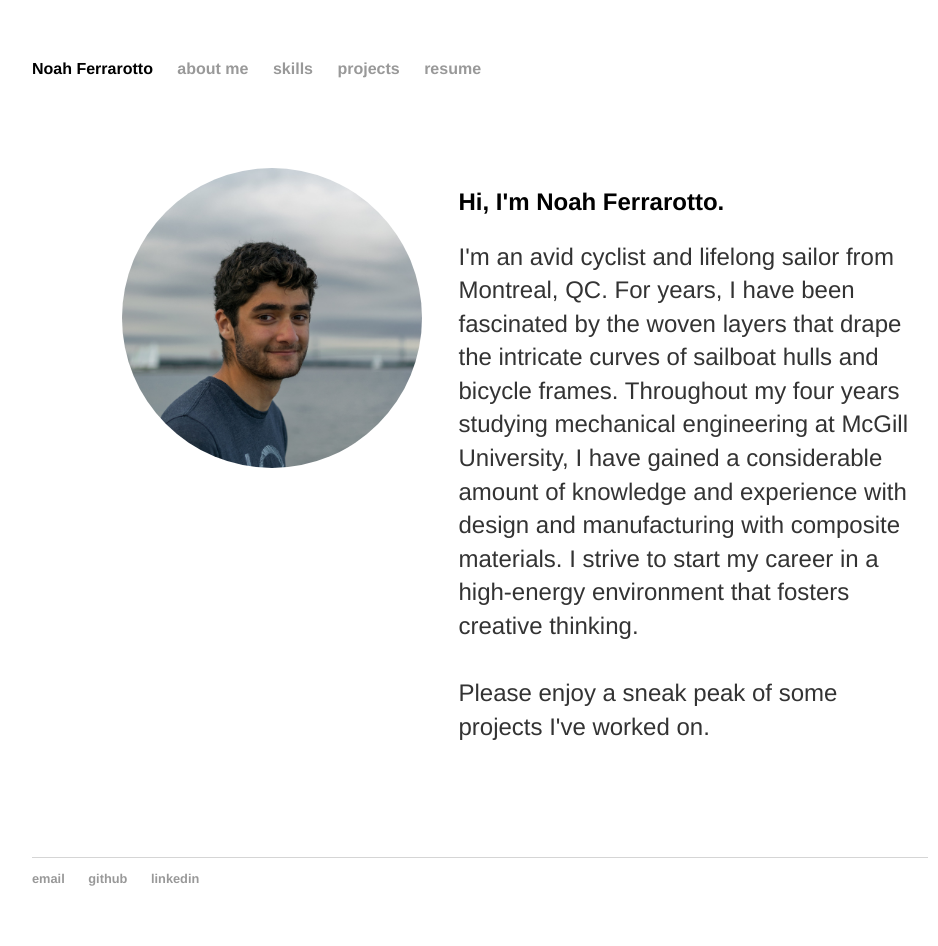
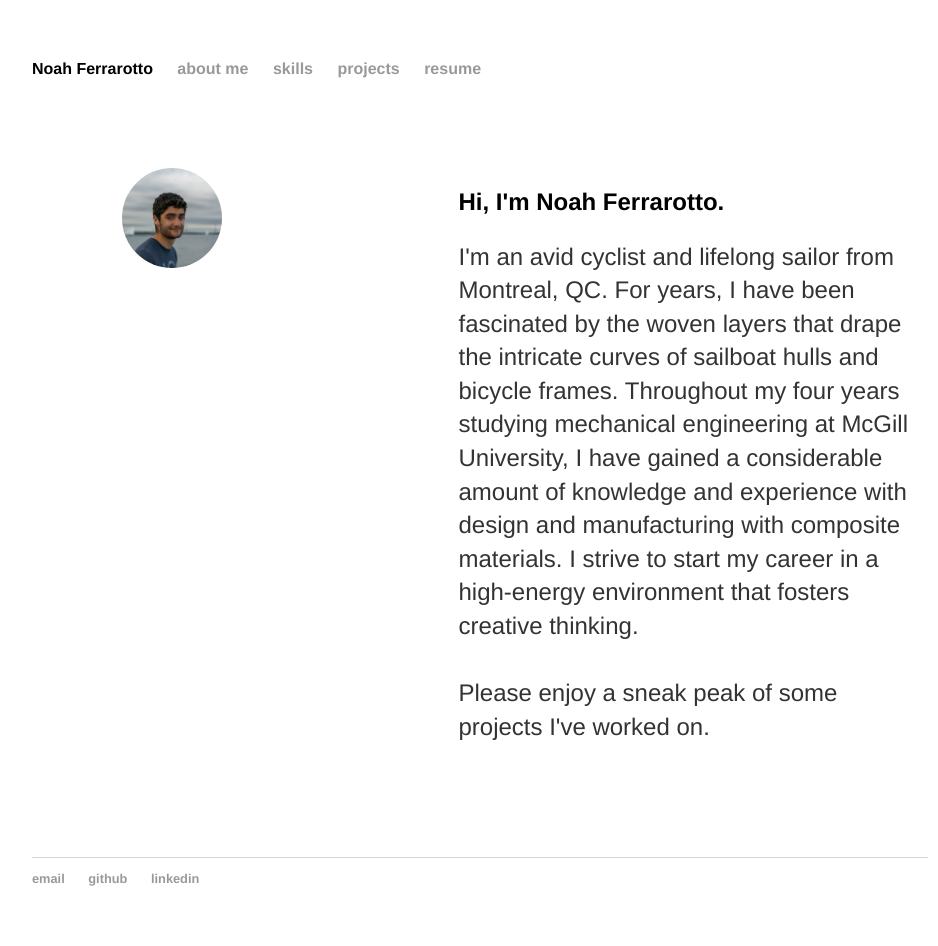
Before and after one commit to noahfer/noahfer.github.io, a Jekyll site: the page built from about/index.md, in a window 1280 px wide. Shown: the whole page, without its empty margins (160-1098 px from the left). Built offline with Jekyll 4.4.1, drawn with Linux system fonts in a browser that asks for light colours.

Commit message:
Update index.md

```diff
--- a/about/index.md
+++ b/about/index.md
@@ -5,7 +5,7 @@
 
 <div style="margin: 10%" class="grid-container">
 	<div>
-		<img src="profile.jpg" alt="profile" style="border-radius:50%;width:300px">
+		<img src="profile.jpg" alt="profile" style="border-radius:50%;width:100px">
 	</div>
 	<div>
 		<h2 style="padding-left:10%">Hi, I'm Noah Ferrarotto.</h2>
```
